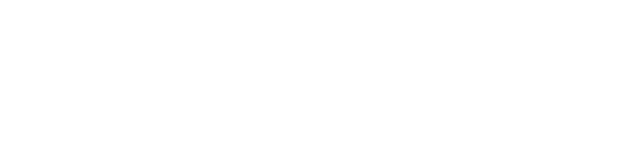
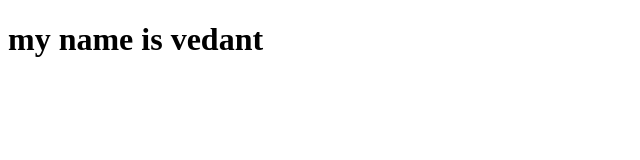
Before and after one commit to Vedantsurve03/_HTML_, a plain HTML site: page INDEX.HTML in a window 1280 px wide. Shown: the whole page, without its empty margins (0-640 px from the left). Drawn offline with Linux system fonts and the light colour scheme.

Commit message:
Update INDEX.HTML

```diff
--- a/INDEX.HTML
+++ b/INDEX.HTML
@@ -6,6 +6,6 @@
     <title>Document</title>
 </head>
 <body>
-
+    <h1> my name is vedant</h1>
 </body>
 </html>
```
